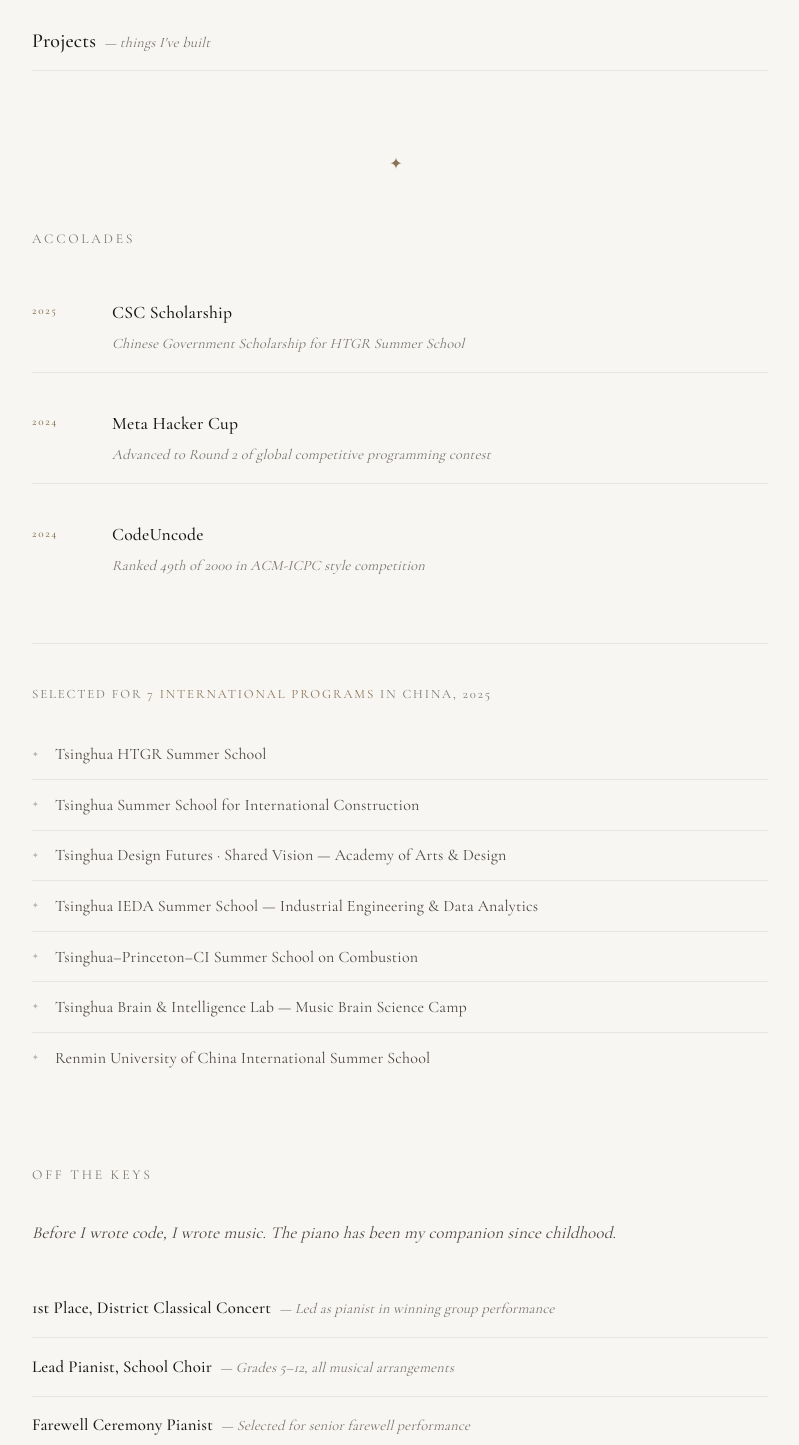
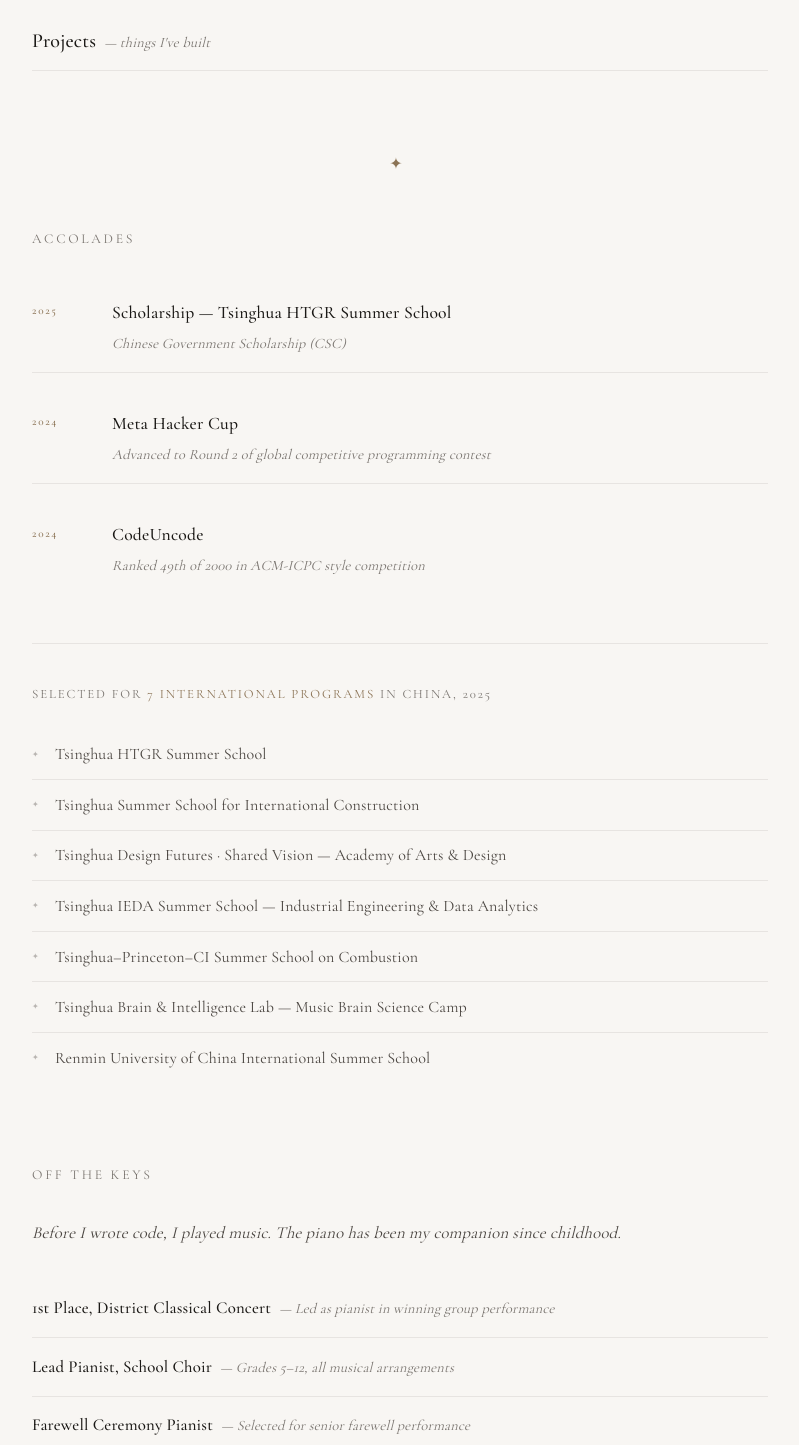
Before and after one commit to stochi0/personal-page, a Next.js app: page / in a window 1280 px wide. Shown: the part 802-2247 px from the top of the page, without its empty margins (240-1039 px from the left). Built offline with nearby package versions, Linux system fonts and the light colour scheme.

Commit message:
Update text in homepage piano section for clarity; revise achievement title and detail for consistency.

```diff
--- a/src/app/page.tsx
+++ b/src/app/page.tsx
@@ -124,7 +124,7 @@
       <section id="piano" className="section">
         <h2 className="section-title">Off the Keys</h2>
         <p className="body-text" style={{ marginBottom: '2rem', fontStyle: 'italic' }}>
-          Before I wrote code, I wrote music. The piano has been my companion since childhood.
+          Before I wrote code, I played music. The piano has been my companion since childhood.
         </p>
 
         <div className="piano-list">
--- a/src/content/achievements.ts
+++ b/src/content/achievements.ts
@@ -24,8 +24,8 @@
 
 export const achievements: Achievement[] = [
   {
-    title: "CSC Scholarship",
-    detail: "Chinese Government Scholarship for HTGR Summer School",
+    title: "Scholarship — Tsinghua HTGR Summer School",
+    detail: "Chinese Government Scholarship (CSC)",
     year: "2025",
   },
   {
```
